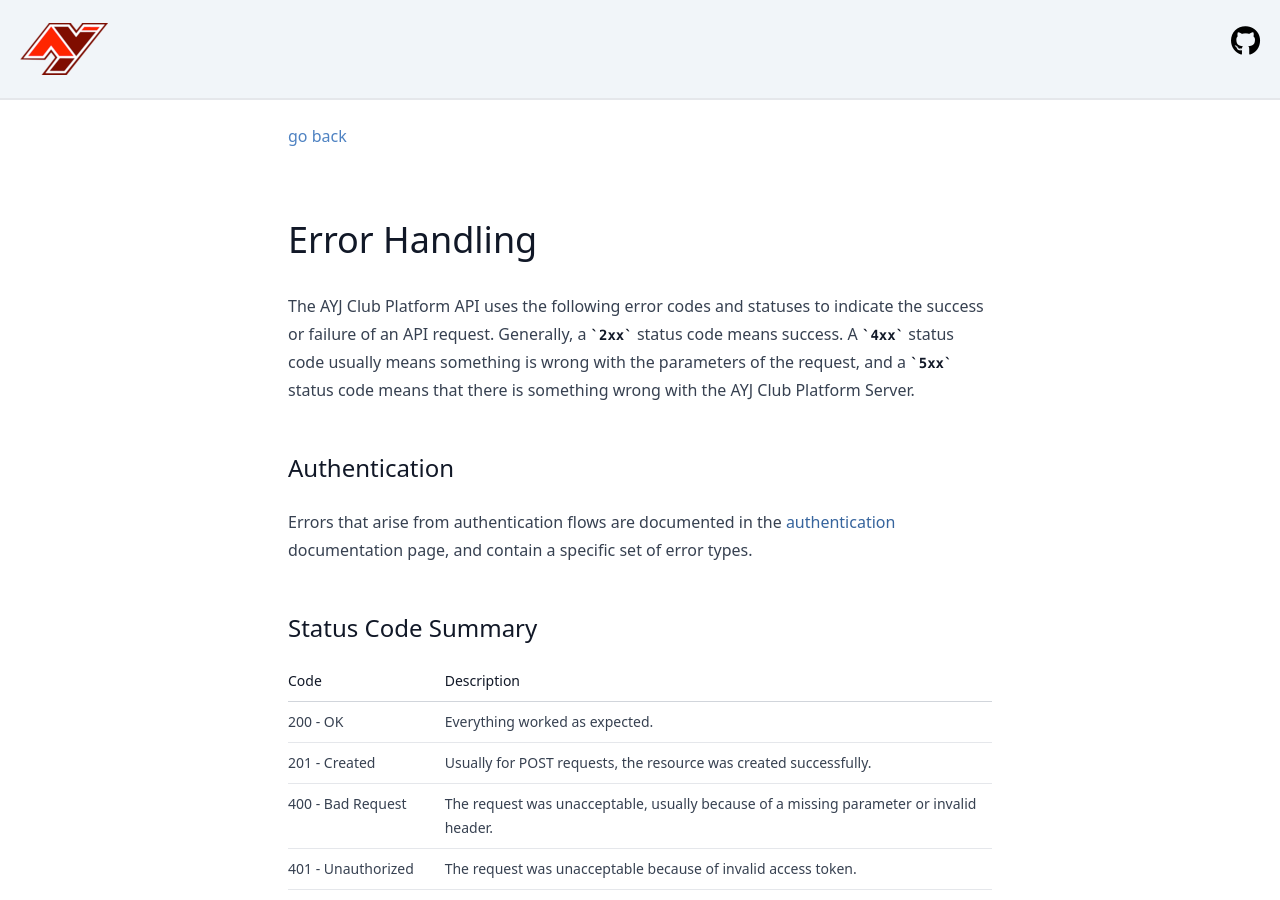
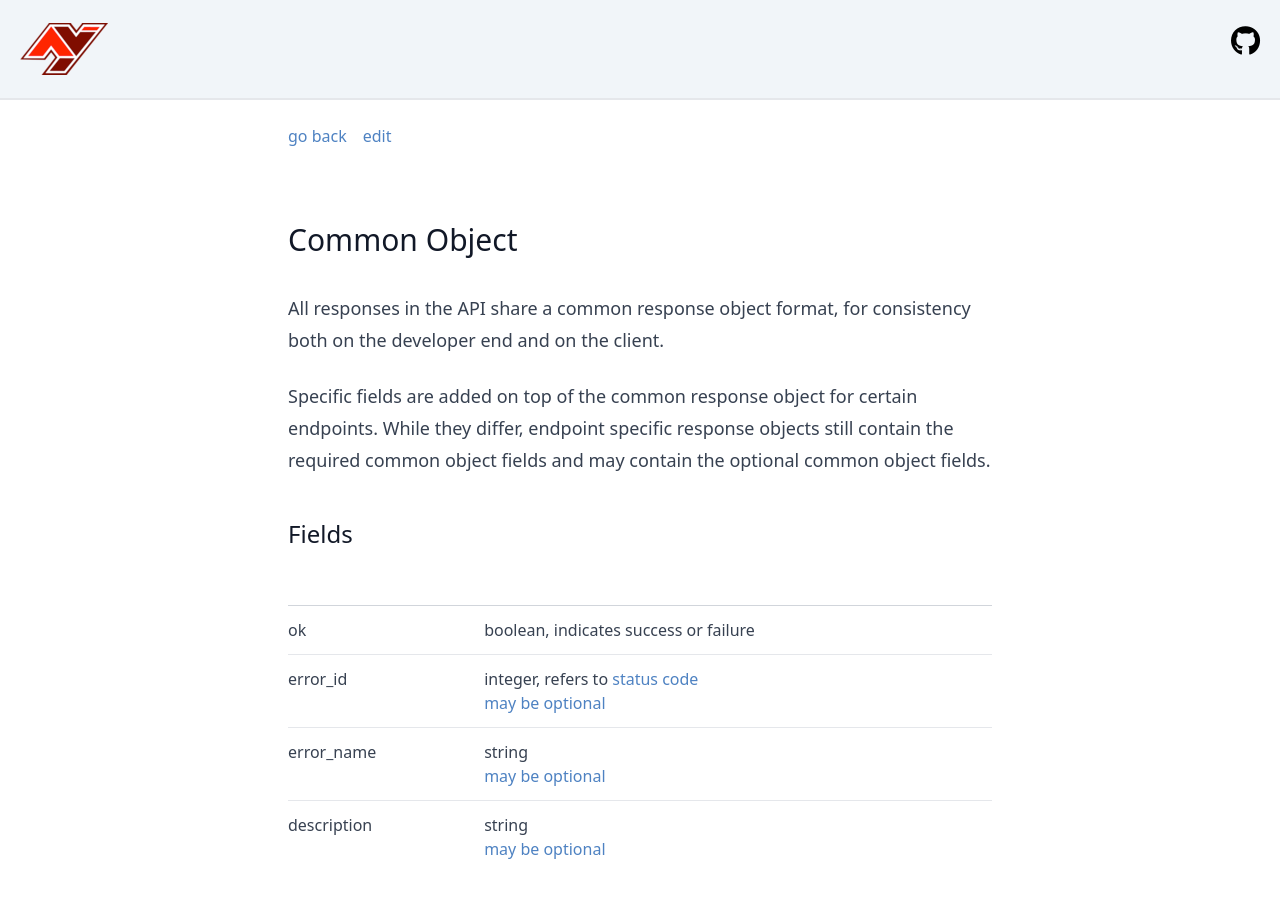
Before and after one commit to ayj-develops/api-specs, a Jekyll site: the page built from _docs/formats.md, in a window 1280 px wide and 900 px high. Built offline with Jekyll 4.4.1, drawn with Linux system fonts in a browser that asks for light colours; nearby versions of some CDN libraries; some of the changed text lies outside the part shown.

Commit message:
update some more docs

````diff
--- a/_config.yml
+++ b/_config.yml
@@ -10,9 +10,6 @@ permalink: pretty
 markdown: kramdown
 kramdown:
   input: GFM
-  syntax_highlighter_opts:
-    block:
-      line_numbers: true
 
 apispecs:
   homepage_title: AYJ Club Platform API Docs
@@ -22,13 +19,9 @@ apispecs:
     github: ayj-develops
     api_server: ayj-develops/server-master
 
-footer:
-  gh_edit_link_text: Edit this page on GitHub
-  gh_edit_repository: ayjdevelops/api-specs
+github_edit:
+  gh_edit_repository: ayj-develops/api-specs
   gh_edit_branch: "main"
-  gh_edit_view_mode: "tree"
-  back_to_top: true
-  back_to_top_text: "Back to top"
 
 collections:
   pages:
@@ -53,7 +46,6 @@ collections:
     output: true
     permalink: /:collection/:name
 
-
 # Build settings
 plugins:
   - jekyll-feed
--- a/_docs/errors.md
+++ b/_docs/errors.md
@@ -2,3 +2,42 @@
 title: Errors
 layout: default
 ---
+
+# Error Handling
+
+The AYJ Club Platform API uses the following error codes and statuses to indicate the success or failure of an API request. Generally, a `2xx` status code means success. A `4xx` status code usually means something is wrong with the parameters of the request, and a `5xx` status code means that there is something wrong with the AYJ Club Platform Server.
+
+## Authentication
+
+Errors that arise from authentication flows are documented in the [authentication]() documentation page, and contain a specific set of error types.
+
+## Status Code Summary
+
+| Code                    | Description                                                                                                         |
+| ----------------------- | ------------------------------------------------------------------------------------------------------------------- |
+| 200 - OK                | Everything worked as expected.                                                                                      |
+| 201 - Created           | Usually for POST requests, the resource was created successfully.                                                   |
+| 400 - Bad Request       | The request was unacceptable, usually because of a missing parameter or invalid header.                             |
+| 401 - Unauthorized      | The request was unacceptable because of invalid access token.                                                       |
+| 403 - Forbidden         | Your access level cannot unlock this endpoint.                                                                      |
+| 404 - Not Found         | The resource you're looking for couldn't be found.                                                                  |
+| 409 - Conflict          | Usually for POST requests, the resource you are trying to create already exists.                                    |
+| 429 - Too Many Requests | Too many requests hit the API too quickly.                                                                          |
+| 5xx - Server Error      | For developers, please check the log to fix the server error. Something went wrong on the AYJ Club Platform Server. |
+
+
+## Error Types
+
+Each error given by the AYJ Club Platform API has a type attribute. This error type attribute can be handled automatically and you may refer to this table for a comprehensive description.
+
+| Error                 | Code | Description                                                                   |
+| --------------------- | ---- | ----------------------------------------------------------------------------- |
+| bad_parameter         | 400  | An invalid parameter was passed, either missing or incorrect value            |
+| exceeded_char         | 400  | Character limit exceeded, usually happens on POST or PUT requests             |
+| access_token_required | 401  | Missing a Bearer token from Firebase in the header of the request             |
+| invalid_access_token  | 400  | An invalid Bearer token from Firebase was passed in the header of the request |
+| access_denied         | 403  | The client's request does not meet the permission level required              |
+| parameter_taken       | 409  | The resource field already exists                                             |
+| not_found             | 404  | The resource doesn't exist or it can't be accessed by the server              |
+
+Please refer to the [response formats]() to see an example of an error response.
--- a/_docs/formats.md
+++ b/_docs/formats.md
@@ -3,33 +3,55 @@ title: Request and Response Formats
 layout: default
 ---
 
-# Error Handling
+## Common Object
 
-The AYJ Club Platform API uses the following error codes and statuses to indicate the success or failure of an API request. Generally, a `2xx` status code means success. A `4xx` status code usually means something is wrong with the parameters of the request, and a `5xx` status code means that there is something wrong with the AYJ Club Platform Server.
+All responses in the API share a common response object format, for consistency both on the developer end and on the client.
 
-## Authentication
+Specific fields are added on top of the common response object for certain endpoints. While they differ, endpoint specific response objects still contain the required common object fields and may contain the optional common object fields.
 
-Errors that arise from authentication flows are documented in the [authentication]() documentation page, and contain a specific set of error types.
+### Fields
 
-## Status Code Summary
+|             |                                                                                                                          |
+| ----------- | ------------------------------------------------------------------------------------------------------------------------ |
+| ok          | boolean, indicates success or failure                                                                                    |
+| error_id    | integer, refers to [status code]({{ site.baseurl }}/docs/errors )<br>[may be optional]({{ site.baseurl }}/docs/optional) |
+| error_name  | string<br>[may be optional]({{ site.baseurl }}/docs/optional)                                                            |
+| description | string<br>[may be optional]({{ site.baseurl }}/docs/optional)                                                            |
 
-| Code | Description |
-| --- | --- |
-| 200 - OK | Everything worked as expected. |
-| 201 - Created | Usually for POST requests, the resource was created successfully. |
-| 400 - Bad Request | The request was unacceptable, usually because of a missing parameter or invalid header. |
-| 401 - Unauthorized | The request was unacceptable because of invalid access token. |
-| 403 - Forbidden | Your access level cannot unlock this endpoint. |
-| 404 - Not Found | The resource you're looking for couldn't be found. |
-| 409 - Conflict | Usually for POST requests, the resource you are trying to create already exists. |
-| 429 - Too Many Requests | Too many requests hit the API too quickly. |
-| 5xx - Server Error | For developers, please check the log to fix the server error. Something went wrong on the AYJ Club Platform Server. |
+### Example
 
+```json
+{
+  "ok": true,
+  "stuff": "some data from the API"
+}
+```
 
-## Error Types
+Refer to [error object example](#example-1) to view the common object response if something goes wrong.
 
-Each error given by the AYJ Club Platform API has a type attribute. This error type attribute can be handled automatically and you may refer to this table for a comprehensive description.
+## Error Object
 
-| Error | Description |
-| --- | --- |
-|
+This is a typical error response object that is returned when something goes wrong.
+
+Please note that the `description` field is different than the `error_message` field on the common object responses. `description` provides extra commentary on the error type, while `error_message` is a direct stacktrace of the error.
+
+### Fields
+
+|             |                                    |
+| ----------- | ---------------------------------- |
+| description | string                             |
+| error_id    | integer, refers to [status code]() |
+| error_name  | string                             |
+
+### Example
+
+**Exceeded Character Limit**
+
+```json
+{
+  "ok": false,
+  "error_id": 400,
+  "error_name": "exceeded_char",
+  "description": "500 Character limit exceeded for new post body",
+}
+```
--- a/_layouts/default.html
+++ b/_layouts/default.html
@@ -1,6 +1,7 @@
 <!DOCTYPE html>
 <html lang="en" name="top">
 {% include head.html %}
+
 <body>
   <main>
     <div class="bg-slate-100 border-solid border-b-2 grid grid-cols-1 h-[100px] content-center">
@@ -15,13 +16,16 @@
     </div>
     <div class="container mx-auto px-72 py-6 flex flex-row">
       <a href="{{ site.baseurl }}/" class="pr-4">go back</a>
+      <a href="https://github.com/{{ site.github_edit.gh_edit_repository }}/tree/{{ site.github_edit.gh_edit_branch }}/{{ page.path }}"
+        class="pr-4">edit</a>
     </div>
     <div class="min-h-screen container mx-auto px-72 py-12">
-      <article class="prose prose-base prose-headings:font-normal max-w-full">
+      <article class="prose prose-lg prose-headings:font-normal max-w-full prose-pre:text-lg">
         {{ content }}
       </article>
     </div>
     {% include footer.html %}
   </main>
 </body>
+
 </html>
````
Also changed, not shown: _docs/optional.md (added, +8 -0 lines), _docs/authentication.md (line endings or trailing spaces).
